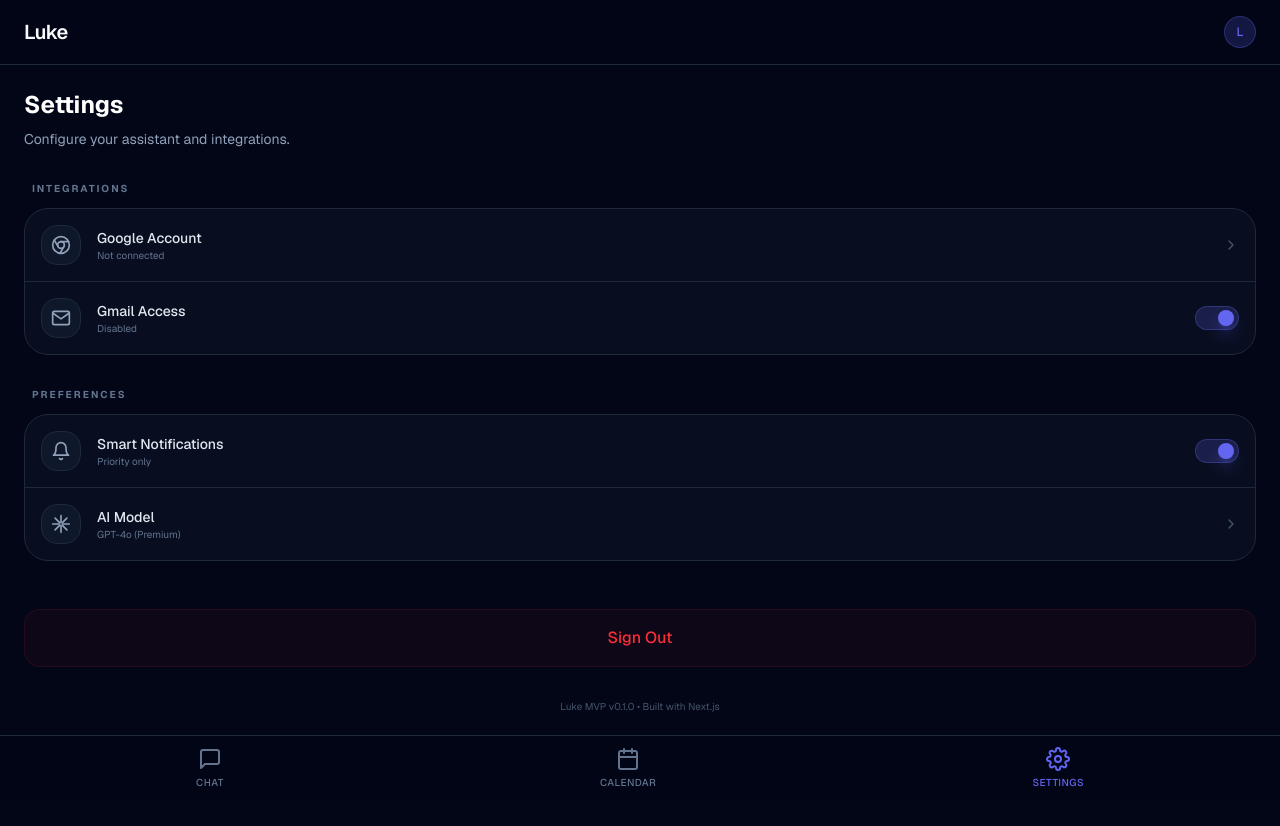
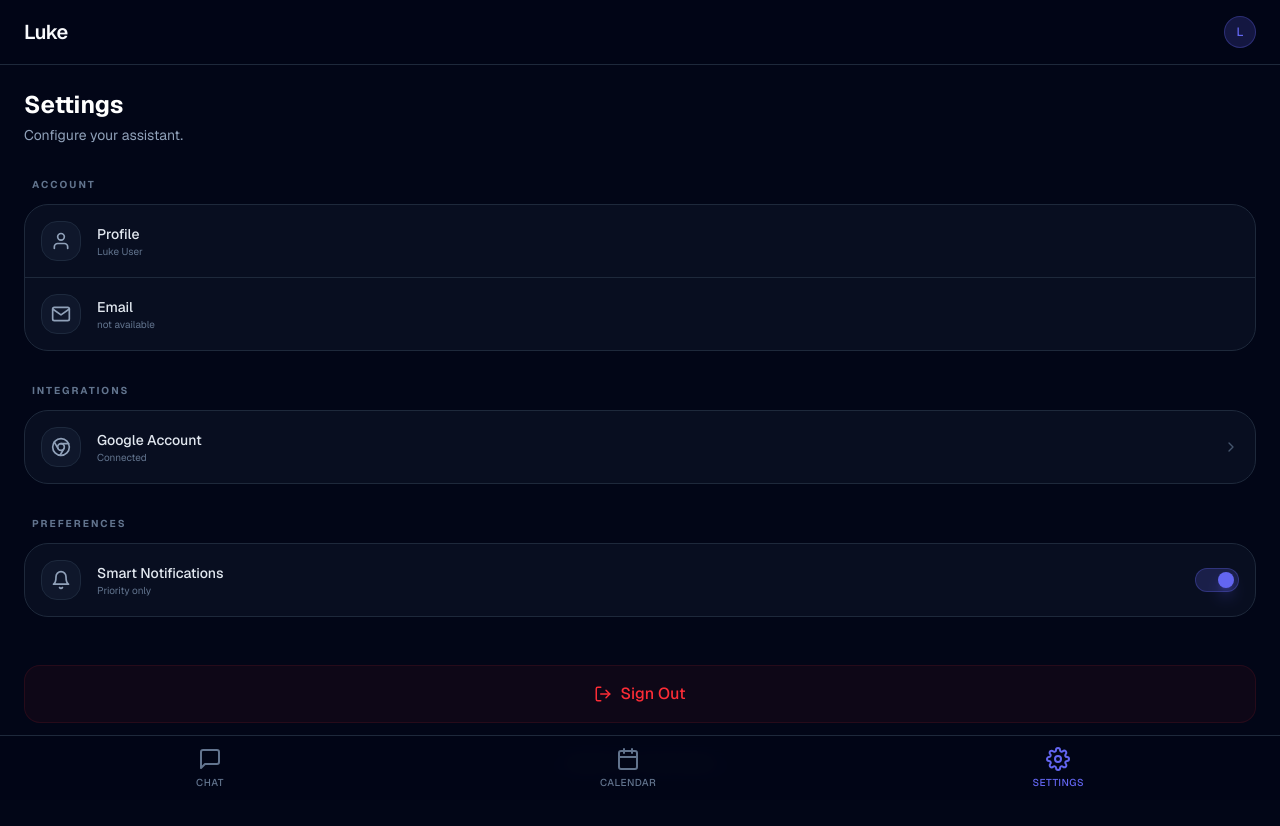
Before and after one commit to hanselaa-code/luke, a Next.js app: page /settings in a window 1280 px wide. Shown: the top 826 px of the page. Built offline with nearby package versions, Linux system fonts and the light colour scheme; no server answers.

Commit message:
Implemented Google Authentication with Auth.js and route protection

```diff
--- /dev/null
+++ b/apphosting.yaml
@@ -0,0 +1,9 @@
+kind: AppStack
+billingPlan: BLAZE
+env:
+  - variable: AUTH_SECRET
+    secret: AUTH_SECRET
+  - variable: AUTH_GOOGLE_ID
+    secret: AUTH_GOOGLE_ID
+  - variable: AUTH_GOOGLE_SECRET
+    secret: AUTH_GOOGLE_SECRET
--- a/package.json
+++ b/package.json
@@ -10,6 +10,7 @@
   },
   "dependencies": {
     "next": "16.2.3",
+    "next-auth": "^5.0.0-beta.30",
     "react": "19.2.4",
     "react-dom": "19.2.4"
   },
--- /dev/null
+++ b/src/app/api/auth/[...nextauth]/route.ts
@@ -0,0 +1,2 @@
+import { handlers } from "@/auth";
+export const { GET, POST } = handlers;
--- a/src/app/page.tsx
+++ b/src/app/page.tsx
@@ -1,4 +1,4 @@
-import Link from 'next/link';
+import { SignInButton } from '@/components/AuthButtons';
 
 export default function Home() {
   return (
@@ -19,15 +19,10 @@ export default function Home() {
       </p>
 
       <div className="flex flex-col gap-4 w-full max-w-xs">
-        <Link
-          href="/chat"
-          className="bg-accent hover:bg-accent/90 text-white font-semibold py-4 px-8 rounded-2xl transition-all active:scale-95 shadow-lg shadow-indigo-500/25"
-        >
-          Get Started
-        </Link>
+        <SignInButton />
 
         <button className="bg-slate-900/50 hover:bg-slate-900 border border-slate-800 text-slate-300 font-medium py-4 px-8 rounded-2xl transition-all">
-          Already have an account?
+          Learn more
         </button>
       </div>
 
--- a/src/app/settings/page.tsx
+++ b/src/app/settings/page.tsx
@@ -1,4 +1,7 @@
 import React from 'react';
+import { auth } from '@/auth';
+import { SignOutButton } from '@/components/AuthButtons';
+import Image from 'next/image';
 
 const SettingGroup = ({ title, children }: { title: string; children: React.ReactNode }) => (
   <div className="space-y-3">
@@ -24,12 +27,12 @@ const SettingItem = ({
 }) => (
   <div className="flex items-center justify-between p-4 hover:bg-card/80 border-b border-border last:border-0 transition-colors cursor-pointer">
     <div className="flex items-center gap-4">
-      <div className="h-10 w-10 rounded-2xl bg-slate-900 border border-slate-800 flex items-center justify-center text-slate-400 group-hover:text-accent group-hover:bg-accent/10 transition-colors">
+      <div className="h-10 w-10 rounded-2xl bg-slate-900 border border-slate-800 flex items-center justify-center text-slate-400 group-hover:text-accent group-hover:bg-accent/10 transition-colors shrink-0">
         {icon}
       </div>
       <div>
         <p className="text-sm font-medium text-slate-200">{label}</p>
-        {value && <p className="text-[10px] text-slate-500">{value}</p>}
+        {value && <p className="text-[10px] text-slate-500 truncate max-w-[150px]">{value}</p>}
       </div>
     </div>
 
@@ -45,26 +48,51 @@ const SettingItem = ({
   </div>
 );
 
-export default function SettingsPage() {
+export default async function SettingsPage() {
+  const session = await auth();
+  const user = session?.user;
+
   return (
     <div className="p-6 space-y-8 pb-32">
-      <div>
-        <h2 className="text-2xl font-bold text-white mb-2">Settings</h2>
-        <p className="text-sm text-slate-400">Configure your assistant and integrations.</p>
+      <div className="flex items-center justify-between">
+        <div>
+          <h2 className="text-2xl font-bold text-white mb-1">Settings</h2>
+          <p className="text-sm text-slate-400">Configure your assistant.</p>
+        </div>
+        {user?.image && (
+          <div className="h-12 w-12 rounded-2xl border border-border overflow-hidden ring-4 ring-accent/10">
+            <Image
+              src={user.image}
+              alt={user.name || "User"}
+              width={48}
+              height={48}
+              className="object-cover"
+            />
+          </div>
+        )}
       </div>
+
+      <SettingGroup title="Account">
+        <SettingItem
+          label="Profile"
+          value={user?.name || "Luke User"}
+          type="text"
+          icon={<svg xmlns="http://www.w3.org/2000/svg" width="20" height="20" viewBox="0 0 24 24" fill="none" stroke="currentColor" strokeWidth="2" strokeLinecap="round" strokeLinejoin="round"><path d="M20 21v-2a4 4 0 0 0-4-4H8a4 4 0 0 0-4 4v2"/><circle cx="12" cy="7" r="4"/></svg>}
+        />
+        <SettingItem
+          label="Email"
+          value={user?.email || "not available"}
+          type="text"
+          icon={<svg xmlns="http://www.w3.org/2000/svg" width="20" height="20" viewBox="0 0 24 24" fill="none" stroke="currentColor" strokeWidth="2" strokeLinecap="round" strokeLinejoin="round"><path d="M4 4h16c1.1 0 2 .9 2 2v12c0 1.1-.9 2-2 2H4c-1.1 0-2-.9-2-2V6c0-1.1.9-2 2-2z"/><polyline points="22,6 12,13 2,6"/></svg>}
+        />
+      </SettingGroup>
 
       <SettingGroup title="Integrations">
         <SettingItem
           label="Google Account"
-          value="Not connected"
+          value="Connected"
           type="link"
           icon={<svg xmlns="http://www.w3.org/2000/svg" width="20" height="20" viewBox="0 0 24 24" fill="none" stroke="currentColor" strokeWidth="2" strokeLinecap="round" strokeLinejoin="round"><circle cx="12" cy="12" r="10"/><circle cx="12" cy="12" r="4"/><line x1="21.17" y1="8" x2="12" y2="8"/><line x1="3.95" y1="6.06" x2="8.54" y2="14"/><line x1="10.88" y1="21.94" x2="15.46" y2="14"/></svg>}
-        />
-        <SettingItem
-          label="Gmail Access"
-          value="Disabled"
-          type="toggle"
-          icon={<svg xmlns="http://www.w3.org/2000/svg" width="20" height="20" viewBox="0 0 24 24" fill="none" stroke="currentColor" strokeWidth="2" strokeLinecap="round" strokeLinejoin="round"><path d="M4 4h16c1.1 0 2 .9 2 2v12c0 1.1-.9 2-2 2H4c-1.1 0-2-.9-2-2V6c0-1.1.9-2 2-2z"/><polyline points="22,6 12,13 2,6"/></svg>}
         />
       </SettingGroup>
 
@@ -75,18 +103,10 @@ export default function SettingsPage() {
           type="toggle"
           icon={<svg xmlns="http://www.w3.org/2000/svg" width="20" height="20" viewBox="0 0 24 24" fill="none" stroke="currentColor" strokeWidth="2" strokeLinecap="round" strokeLinejoin="round"><path d="M18 8A6 6 0 0 0 6 8c0 7-3 9-3 9h18s-3-2-3-9"/><path d="M13.73 21a2 2 0 0 1-3.46 0"/></svg>}
         />
-        <SettingItem
-          label="AI Model"
-          value="GPT-4o (Premium)"
-          type="link"
-          icon={<svg xmlns="http://www.w3.org/2000/svg" width="20" height="20" viewBox="0 0 24 24" fill="none" stroke="currentColor" strokeWidth="2" strokeLinecap="round" strokeLinejoin="round"><path d="M12 2v8"/><path d="m4.93 4.93 5.66 5.66"/><path d="M2 12h8"/><path d="m4.93 19.07 5.66-5.66"/><path d="M12 22v-8"/><path d="m19.07 19.07-5.66-5.66"/><path d="M22 12h-8"/><path d="m19.07 4.93-5.66 5.66"/></svg>}
-        />
       </SettingGroup>
 
       <div className="pt-4">
-        <button className="w-full text-red-500 font-medium py-4 px-6 rounded-2xl bg-red-500/5 border border-red-500/10 hover:bg-red-500/10 transition-all">
-          Sign Out
-        </button>
+        <SignOutButton />
       </div>
 
       <div className="text-center">
--- /dev/null
+++ b/src/auth.ts
@@ -0,0 +1,30 @@
+import NextAuth from "next-auth";
+import Google from "next-auth/providers/google";
+
+export const { handlers, signIn, signOut, auth } = NextAuth({
+  providers: [
+    Google({
+      clientId: process.env.AUTH_GOOGLE_ID,
+      clientSecret: process.env.AUTH_GOOGLE_SECRET,
+    }),
+  ],
+  callbacks: {
+    authorized({ auth, request: { nextUrl } }) {
+      const isLoggedIn = !!auth?.user;
+      const isOnLandingPage = nextUrl.pathname === "/";
+      const protectedRoutes = ["/chat", "/calendar", "/settings"];
+      const isProtected = protectedRoutes.some(route => nextUrl.pathname.startsWith(route));
+
+      if (isProtected) {
+        if (isLoggedIn) return true;
+        return false; // Redirect unauthenticated users to login
+      } else if (isLoggedIn && isOnLandingPage) {
+        return Response.redirect(new URL("/chat", nextUrl));
+      }
+      return true;
+    },
+  },
+  pages: {
+    signIn: "/", // Set the custom sign-in page to the landing page
+  },
+});
--- /dev/null
+++ b/src/components/AuthButtons.tsx
@@ -0,0 +1,46 @@
+import { signIn, signOut } from "@/auth";
+
+export function SignInButton() {
+  return (
+    <form
+      action={async () => {
+        "use server";
+        await signIn("google", { redirectTo: "/chat" });
+      }}
+      className="w-full"
+    >
+      <button
+        type="submit"
+        className="w-full bg-accent hover:bg-accent/90 text-white font-semibold py-4 px-8 rounded-2xl transition-all active:scale-95 shadow-lg shadow-indigo-500/25 flex items-center justify-center gap-3"
+      >
+        <svg xmlns="http://www.w3.org/2000/svg" width="20" height="20" viewBox="0 0 24 24" fill="currentColor" className="text-white">
+          <path d="M22.56 12.25c0-.78-.07-1.53-.2-2.25H12v4.26h5.92c-.26 1.37-1.04 2.53-2.21 3.31v2.77h3.57c2.08-1.92 3.28-4.74 3.28-8.09z" fill="#4285F4"/>
+          <path d="M12 23c2.97 0 5.46-.98 7.28-2.66l-3.57-2.77c-1 .67-2.28 1.06-3.71 1.06-2.86 0-5.29-1.93-6.16-4.53H2.18v2.84C3.99 20.53 7.7 23 12 23z" fill="#34A853"/>
+          <path d="M5.84 14.09c-.22-.67-.35-1.39-.35-2.09s.13-1.42.35-2.09V7.07H2.18C1.43 8.55 1 10.22 1 12s.43 3.45 1.18 4.93l3.66-2.84z" fill="#FBBC05"/>
+          <path d="M12 5.38c1.62 0 3.06.56 4.21 1.64l3.15-3.15C17.45 2.09 14.97 1 12 1 7.7 1 3.99 3.47 2.18 7.07l3.66 2.84c.87-2.6 3.3-4.53 6.16-4.53z" fill="#EA4335"/>
+        </svg>
+        Sign in with Google
+      </button>
+    </form>
+  );
+}
+
+export function SignOutButton() {
+  return (
+    <form
+      action={async () => {
+        "use server";
+        await signOut({ redirectTo: "/" });
+      }}
+      className="w-full"
+    >
+      <button
+        type="submit"
+        className="w-full text-red-500 font-medium py-4 px-6 rounded-2xl bg-red-500/5 border border-red-500/10 hover:bg-red-500/10 transition-all flex items-center justify-center gap-2"
+      >
+        <svg xmlns="http://www.w3.org/2000/svg" width="18" height="18" viewBox="0 0 24 24" fill="none" stroke="currentColor" strokeWidth="2" strokeLinecap="round" strokeLinejoin="round"><path d="M9 21H5a2 2 0 0 1-2-2V5a2 2 0 0 1 2-2h4"/><polyline points="16 17 21 12 16 7"/><line x1="21" y1="12" x2="9" y2="12"/></svg>
+        Sign Out
+      </button>
+    </form>
+  );
+}
--- /dev/null
+++ b/src/middleware.ts
@@ -0,0 +1,8 @@
+import { auth } from "@/auth";
+
+export default auth;
+
+export const config = {
+  // Protect all routes except the landing page, static files, and icons
+  matcher: ["/((?!api|_next/static|_next/image|favicon.ico|manifest.json|icon-.*.png).*)"],
+};
```
Also changed, not shown: 1 other file (tests, documents, lock files or other folders).
